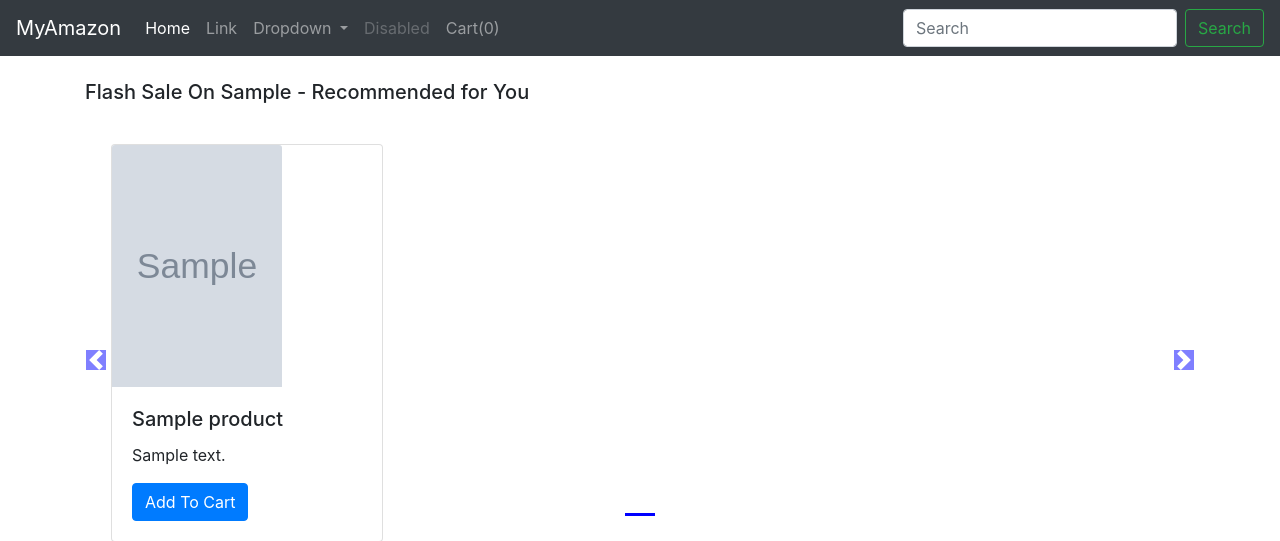
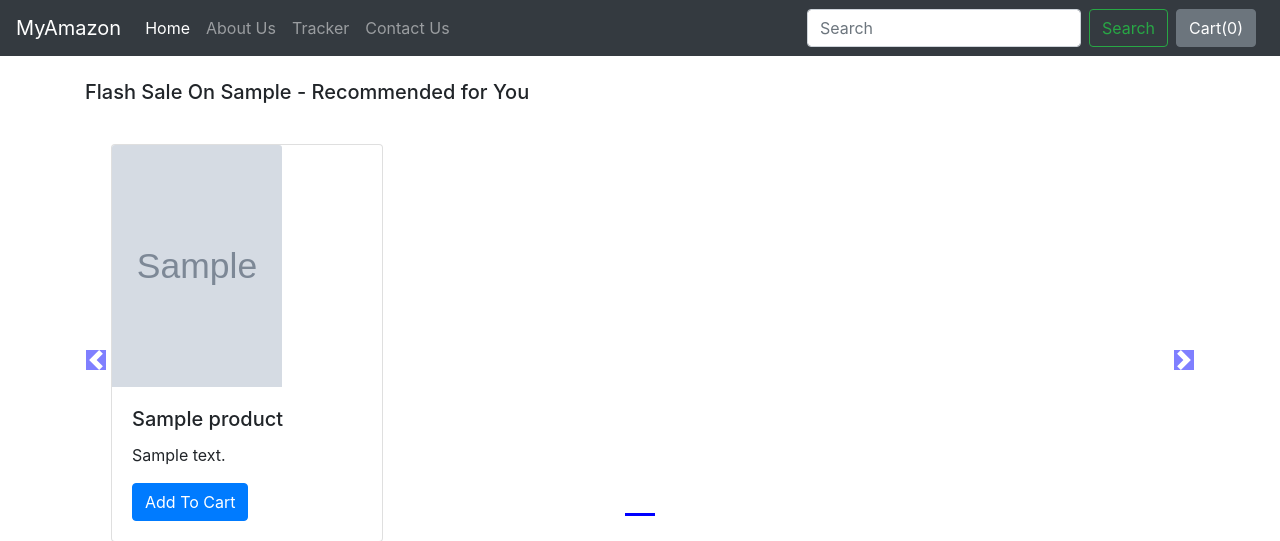
Before and after one commit to AnubhavMadhav/MyAmazon, a Django app: page /shop/ in a window 1280 px wide. Shown: the top 541 px of the page. Run offline with Django 3.2, Linux system fonts and the light colour scheme; tables that the repository leaves empty hold one stand-in row (values such as "Sample post"); grey boxes marked "Sample" are stand-in pictures; some libraries are stand-ins or nearby versions.

Commit message:
Templates Updated

```diff
--- a/shop/templates/shop/basic.html
+++ b/shop/templates/shop/basic.html
@@ -22,7 +22,7 @@
 <!--{% load static %}-->
 <!--  Navigation Bar-->
 <nav class="navbar navbar-expand-lg navbar-dark bg-dark">
-  <a class="navbar-brand" href="#">MyAmazon</a>
+  <a class="navbar-brand" href="/shop/">MyAmazon</a>
   <button class="navbar-toggler" type="button" data-toggle="collapse" data-target="#navbarSupportedContent" aria-controls="navbarSupportedContent" aria-expanded="false" aria-label="Toggle navigation">
     <span class="navbar-toggler-icon"></span>
   </button>
@@ -30,33 +30,27 @@
   <div class="collapse navbar-collapse" id="navbarSupportedContent">
     <ul class="navbar-nav mr-auto">
       <li class="nav-item active">
-        <a class="nav-link" href="#">Home <span class="sr-only">(current)</span></a>
+        <a class="nav-link" href="/shop/">Home <span class="sr-only">(current)</span></a>
       </li>
       <li class="nav-item">
-        <a class="nav-link" href="#">Link</a>
-      </li>
-      <li class="nav-item dropdown">
-        <a class="nav-link dropdown-toggle" href="#" id="navbarDropdown" role="button" data-toggle="dropdown" aria-haspopup="true" aria-expanded="false">
-          Dropdown
-        </a>
-        <div class="dropdown-menu" aria-labelledby="navbarDropdown">
-          <a class="dropdown-item" href="#">Action</a>
-          <a class="dropdown-item" href="#">Another action</a>
-          <div class="dropdown-divider"></div>
-          <a class="dropdown-item" href="#">Something else here</a>
-        </div>
+        <a class="nav-link" href="/shop/about">About Us</a>
       </li>
       <li class="nav-item">
-        <a class="nav-link disabled" href="#" tabindex="-1" aria-disabled="true">Disabled</a>
+        <a class="nav-link" href="/shop/tracker">Tracker</a>
       </li>
       <li class="nav-item">
-      <a class="nav-link" href="#">Cart(<span id="cart">0</span>)</a>
+        <a class="nav-link" href="/shop/contact">Contact Us</a>
       </li>
+
     </ul>
     <form class="form-inline my-2 my-lg-0">
       <input class="form-control mr-sm-2" type="search" placeholder="Search" aria-label="Search">
       <button class="btn btn-outline-success my-2 my-sm-0" type="submit">Search</button>
     </form>
+<button type="button" class="btn btn-secondary mx-2" id="popcart" data-html="true" data-container="body" data-toggle="popover" data-placement="bottom" data-content="Vivamus
+sagittis lacus vel augue laoreet rutrum faucibus.">
+      Cart(<span id="cart">0</span>)
+      </button>
   </div>
 </nav>
 
--- a/shop/templates/shop/index.html
+++ b/shop/templates/shop/index.html
@@ -126,7 +126,8 @@ localStorage.setItem('cart', JSON.stringify(cart));
 document.getElementById('cart').innerHTML = Object.keys(cart).length;
 });
 
-
+$("#popcart").popover()
+document.getElementById("popcart").setAttribute('data-content', '<h5>Cart</h5>');
 
 </script>
   {% endblock %}
```
Also changed, not shown: shop/templates/shop/checkout.html (+10 -0 lines), shop/templates/shop/contact.html (+9 -9 lines), shop/templates/shop/productView.html (+9 -9 lines), shop/templates/shop/search.html (+9 -9 lines), shop/templates/shop/tracker.html (+9 -9 lines).
